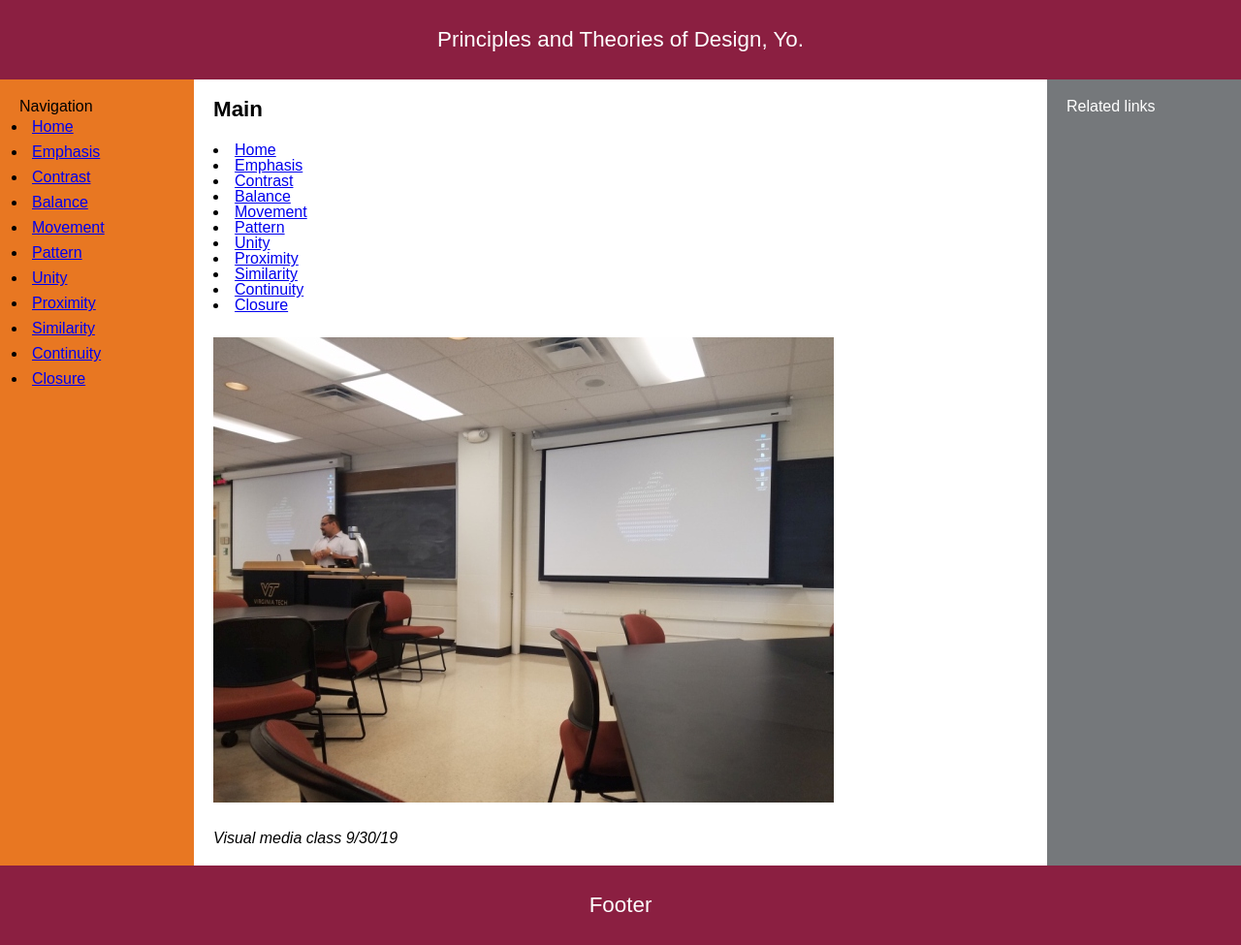
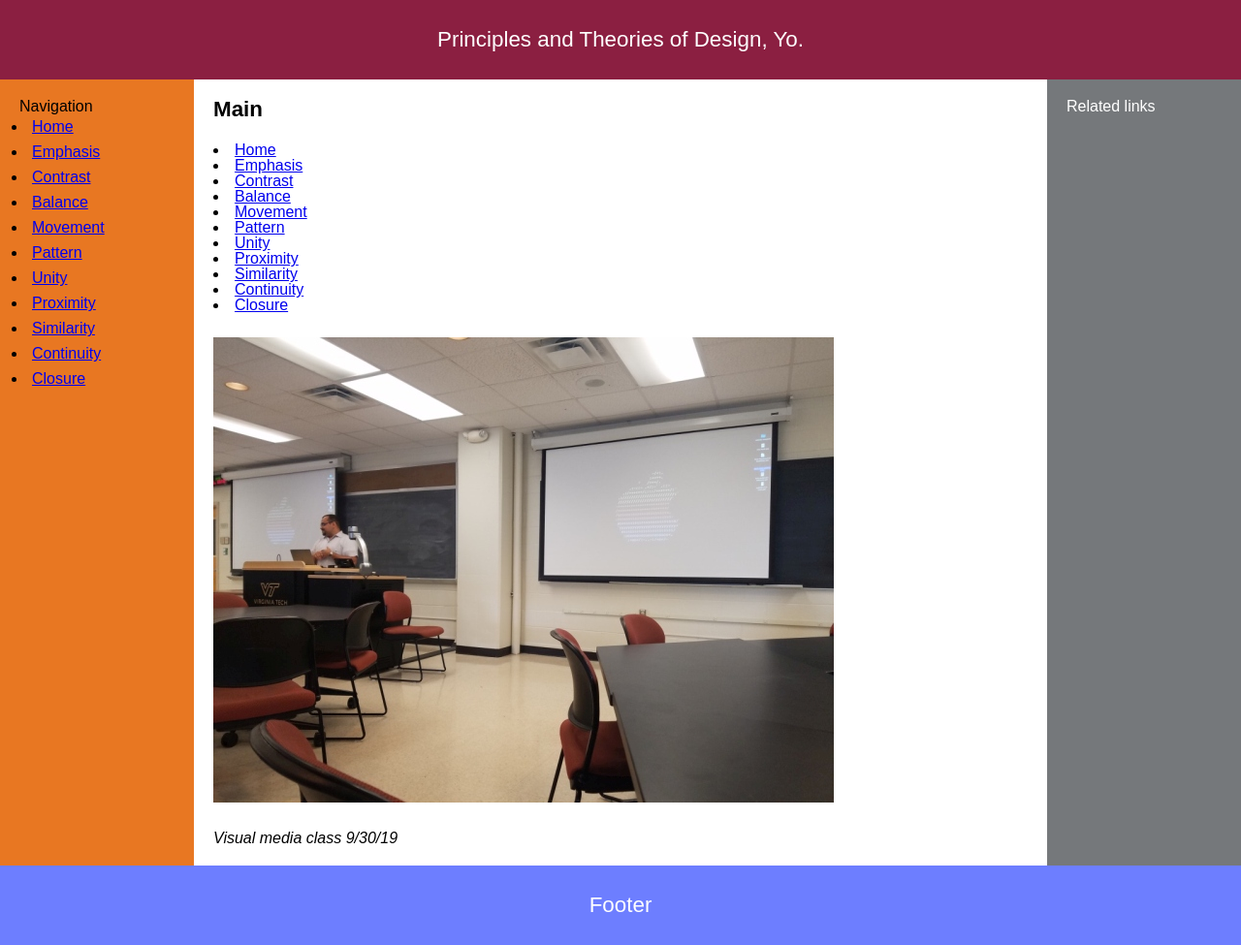
Before and after one commit to brandon7777/design-principles, a plain HTML site: page index.html in a window 1280 px wide. Shown: the whole page at 97% size. Drawn offline with Linux system fonts and the light colour scheme.

Commit message:
Update styles.css

```diff
--- a/styles.css
+++ b/styles.css
@@ -58,7 +58,7 @@ footer {
   padding: 30px;
   text-align: center;
   font-size: 1.4em;
-  background-color: #8B1F41;
+  background-color: #6D7EFF;
   color: white;
 }
 
```
